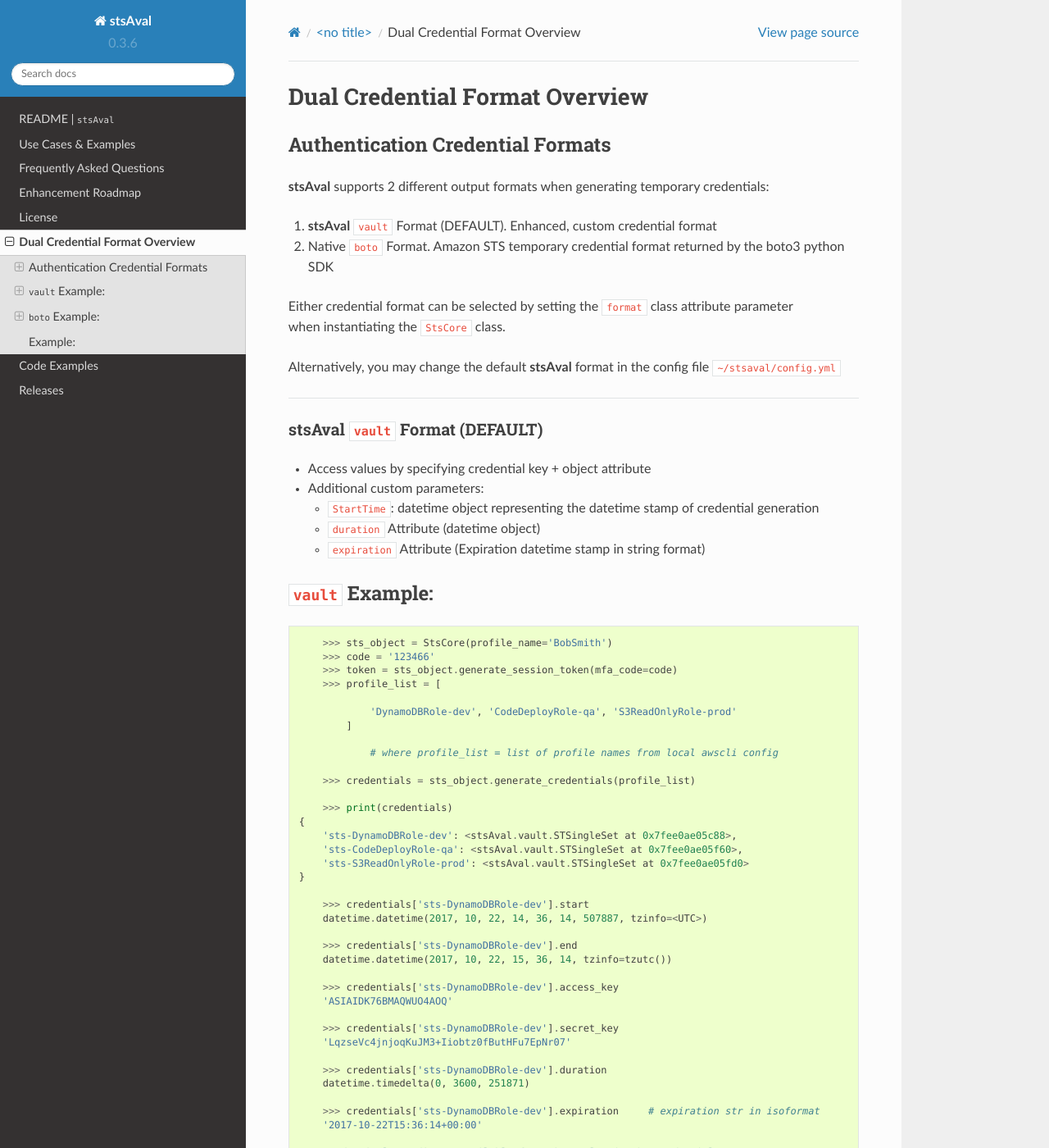
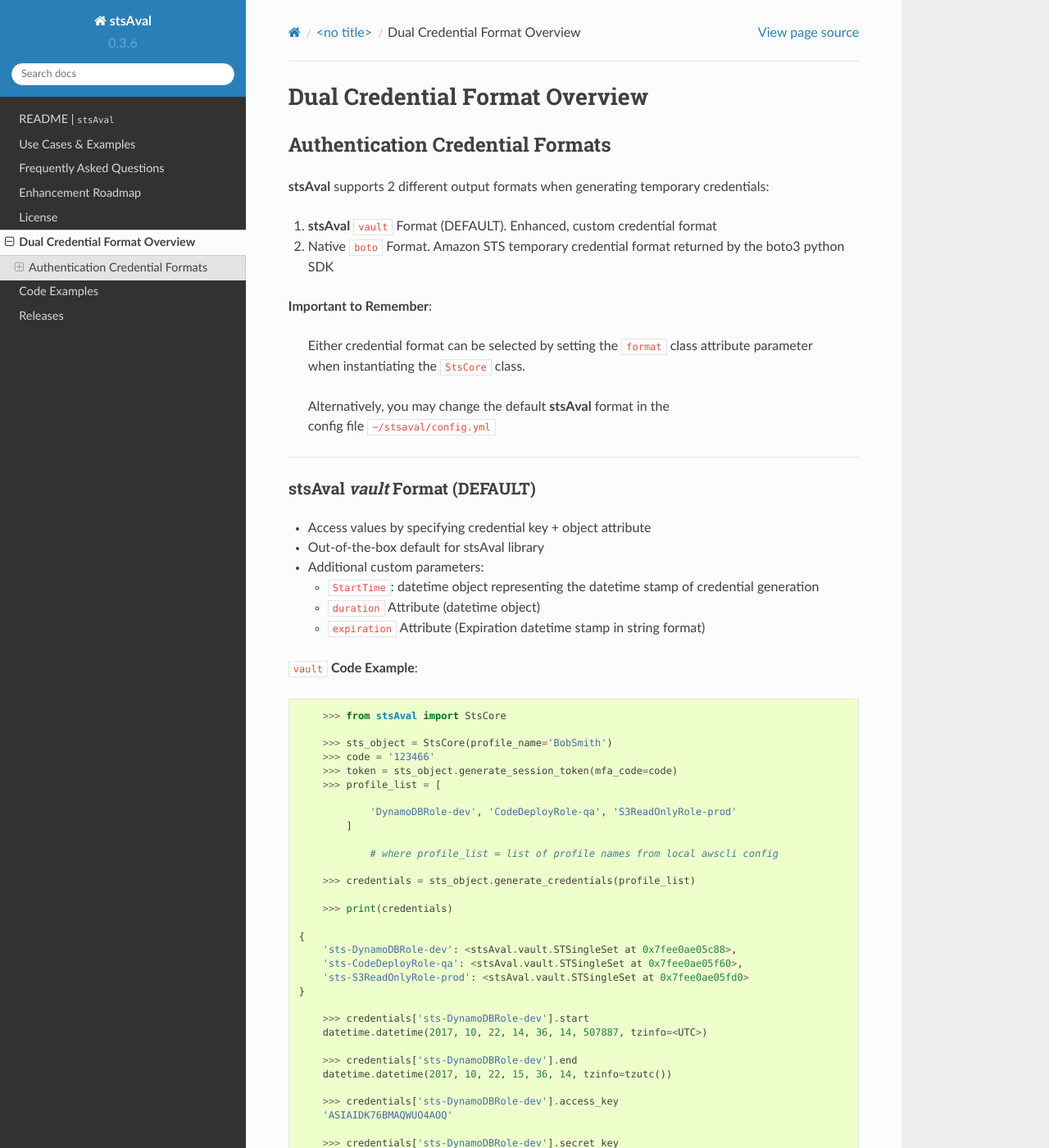
Before and after one commit to fstab50/stslib, a Sphinx documentation site: the page built from docs/source/primer/credential-format-overview.rst, in a window 1280 px wide and 1400 px high. Shown: the whole window at 82% size. Built offline with Sphinx 7.4.7 and the Read the Docs theme 2.0.0, drawn with Linux system fonts in a browser that asks for light colours; some of the changed text lies outside the part shown.

Commit message:
autogen docs: source updates

```diff
--- a/docs/source/primer/credential-format-overview.rst
+++ b/docs/source/primer/credential-format-overview.rst
@@ -1,7 +1,6 @@
 ==================================
  Dual Credential Format Overview
 ==================================
-
 
 
 Authentication Credential Formats
@@ -10,24 +9,24 @@
 **stsAval** supports 2 different output formats when generating
 temporary credentials:
 
-1. **stsAval** ``vault`` Format (DEFAULT). Enhanced, custom credential
-   format
-2. Native ``boto`` Format. Amazon STS temporary credential format
-   returned by the boto3 python SDK
+1. **stsAval** ``vault`` Format (DEFAULT). Enhanced, custom credential format
+2. Native ``boto`` Format. Amazon STS temporary credential format returned by the boto3 python SDK
 
-| Either credential format can be selected by setting the ``format``
-  class attribute parameter
-| when instantiating the ``StsCore`` class.
+**Important to Remember**:
 
-Alternatively, you may change the default **stsAval** format in the
-config file ``~/stsaval/config.yml``
+    | Either credential format can be selected by setting the ``format`` class attribute parameter
+    | when instantiating the ``StsCore`` class.
+    |
+    | Alternatively, you may change the default **stsAval** format in the
+    | config file ``~/stsaval/config.yml``
 
 --------------
 
-stsAval ``vault`` Format (DEFAULT)
-==================================
+stsAval `vault` Format (DEFAULT)
+^^^^^^^^^^^^^^^^^^^^^^^^^^^^^^^^^^^^^^
 
 -  Access values by specifying credential key + object attribute
+-  Out-of-the-box default for stsAval library
 -  Additional custom parameters:
 
    -  ``StartTime``: datetime object representing the datetime stamp of
@@ -36,11 +35,11 @@
    -  ``expiration`` Attribute (Expiration datetime stamp in string
       format)
 
-``vault`` Example:
-~~~~~~~~~~~~~~~~~~
+``vault`` **Code Example**:
 
-.. code:: python
+.. sourcecode:: python
 
+        >>> from stsAval import StsCore
 
         >>> sts_object = StsCore(profile_name='BobSmith')
         >>> code = '123466'
@@ -55,6 +54,7 @@
         >>> credentials = sts_object.generate_credentials(profile_list)
 
         >>> print(credentials)
+
     {
         'sts-DynamoDBRole-dev': <stsAval.vault.STSingleSet at 0x7fee0ae05c88>,
         'sts-CodeDeployRole-qa': <stsAval.vault.STSingleSet at 0x7fee0ae05f60>,
@@ -93,12 +93,16 @@
         >>> credentials['sts-CodeDeployRole-qa'].secret_key
         'LqzseVc4jnjoqKuJM3+Iiobdlkj9335u7Ep023jlk'
 
-        ... etc
+        # ... etc
 
+--------------
 
+( `Table of Contents <../index.html>`__ )
+
+--------------
 
 ``boto`` Format \| Amazon STS Native Credential Format
-======================================================
+^^^^^^^^^^^^^^^^^^^^^^^^^^^^^^^^^^^^^^^^^^^^^^^^^^^^^^
 
 -  Legacy applications
 -  Applications where translation of STS credentials is not authorized
@@ -106,13 +110,11 @@
 -  Enable format when instantiating objects from ``StsCore`` (example
    below)
 
-``boto`` Example:
-~~~~~~~~~~~~~~~~~
+``boto`` **Code Example**:
 
-.. code:: python
+.. sourcecode:: python
 
-
-        from stsAval import StsCore
+        >>> from stsAval import StsCore
 
         >>> sts_object = StsCore(profile_name='BobSmith', format='boto')
         >>> token = sts_object.generate_session_token()
@@ -151,12 +153,14 @@
       }
     }
 
-( `Back to README <../../README.md>`__ )
+--------------
+
+( `Table of Contents <../index.html>`__ )
 
 --------------
 
 Session Token Format
-====================
+^^^^^^^^^^^^^^^^^^^^
 
 -  Custom **stsAval** Format
 -  Access values by specifying token attributes
@@ -167,13 +171,11 @@
    -  ``boto``: attribute holding the native STS format of the token as
       returned from Amazon STS
 
-Example:
-~~~~~~~~
+**Session Token Example**:
 
-.. code:: python
+.. sourcecode:: python
 
-
-        from stsAval import StsCore
+        >>> from stsAval import StsCore
 
         >>> sts_object = StsCore()
         >>> token = sts_object.generate_session_token()
```
